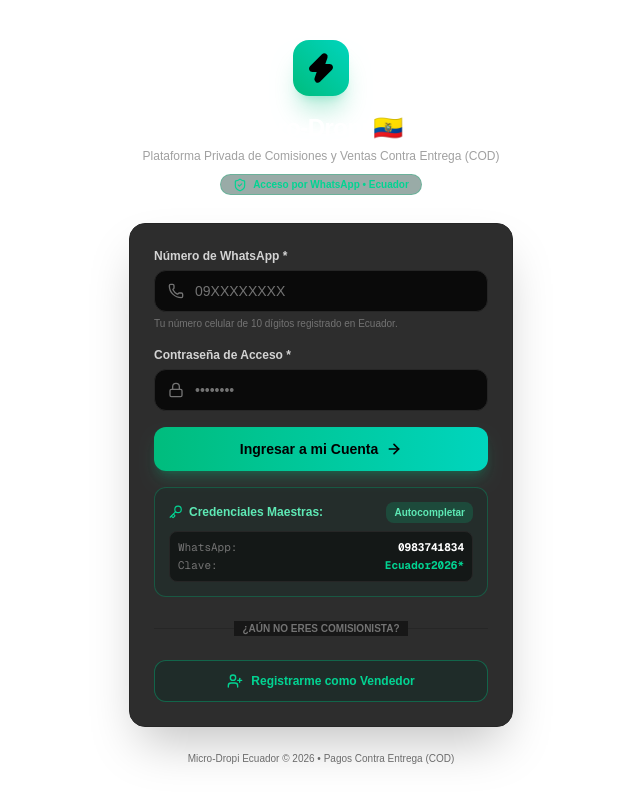
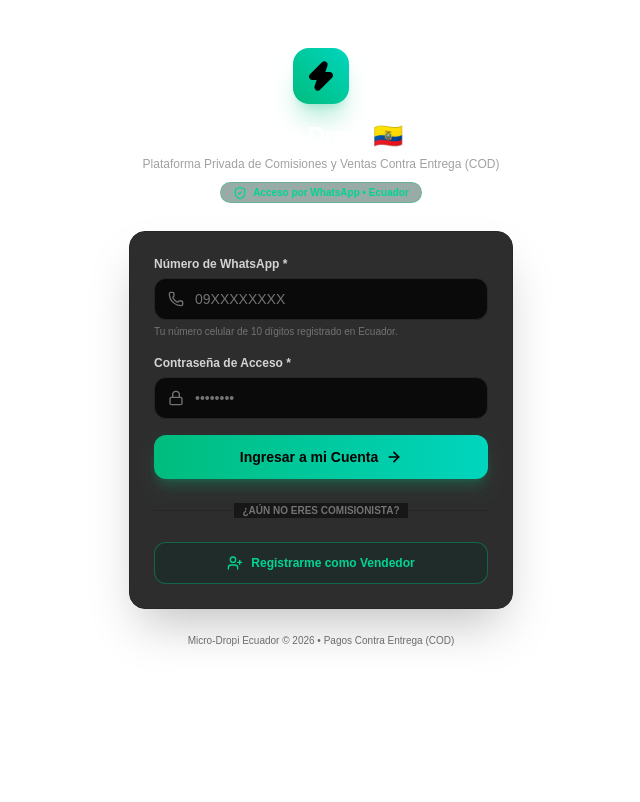
Before and after one commit to Richicasa/micro-dropi-ec, a Next.js app: page /login in a window 1280 px wide. Shown: the top 802 px of the page, without its empty margins (319-959 px from the left). Built offline with nearby package versions, Linux system fonts and the light colour scheme; no server answers.

Commit message:
fix: remove master credentials card from login page

```diff
--- a/src/app/login/page.tsx
+++ b/src/app/login/page.tsx
@@ -9,7 +9,6 @@ import {
   ArrowRight,
   MessageCircle,
   ShieldCheck,
-  Key,
   Phone,
   UserPlus,
   Check,
@@ -376,36 +375,6 @@ export default function LoginPage() {
             </button>
           </form>
 
-          {/* Tarjeta de Acceso Rápido Maestro (Richi Casa) */}
-          <div className="mt-4 rounded-xl border border-emerald-500/30 bg-emerald-950/20 p-3.5 text-xs">
-            <div className="flex items-center justify-between">
-              <span className="font-bold text-emerald-300 flex items-center gap-1.5">
-                <Key className="h-3.5 w-3.5 text-emerald-400" />
-                Credenciales Maestras:
-              </span>
-              <button
-                type="button"
-                onClick={() => {
-                  setPhoneInput("0983741834");
-                  setPassword("Ecuador2026*");
-                }}
-                className="rounded-lg bg-emerald-500/20 px-2 py-1 text-[10px] font-bold text-emerald-300 hover:bg-emerald-500/30 transition active:scale-95"
-              >
-                Autocompletar
-              </button>
-            </div>
-            <div className="mt-2 font-mono text-[11px] text-neutral-300 space-y-1 bg-neutral-950/60 p-2 rounded-lg border border-neutral-800">
-              <div className="flex justify-between">
-                <span className="text-neutral-500">WhatsApp:</span>
-                <span className="text-white font-bold">0983741834</span>
-              </div>
-              <div className="flex justify-between">
-                <span className="text-neutral-500">Clave:</span>
-                <span className="text-emerald-400 font-bold">Ecuador2026*</span>
-              </div>
-            </div>
-          </div>
-
           {/* Separador */}
           <div className="relative my-6">
             <div className="absolute inset-0 flex items-center">
```
